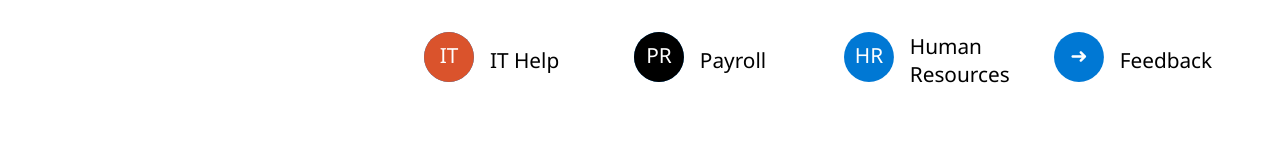
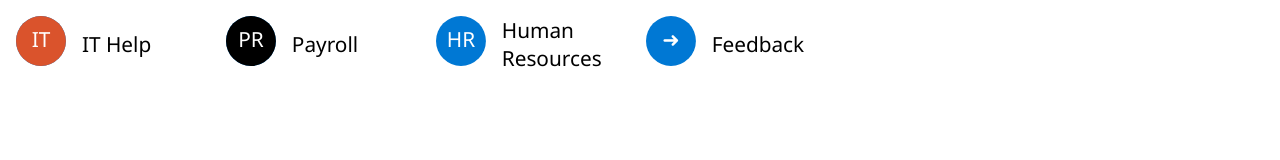
Before and after one commit to whitneyland/wsna-portal-part-contacts, a plain HTML site: page index.html in a window 1280 px wide. Drawn offline with Linux system fonts and the light colour scheme.

Commit message:
almost perfect

```diff
--- a/index.html
+++ b/index.html
@@ -1,5 +1,7 @@
+<!-- tested at https://whitneyland.github.io/wsna-portal-part-contacts/index.html -->
 <style>
-  .center-item {
+  .center-item
+  {
       padding: 0px 0px;
       text-align: center;
       display: flex;
@@ -15,19 +17,19 @@
       font-weight: 400;
       padding-left: 1.0rem;
   }
-  .item-section {
+  .item-section
+  {
       margin: 0px 0;
       display: flex;
       justify-content: flex-start;
   }
-  a {
+  a
+  {
       text-decoration: none;
   }
   body
   {
-      width: 40%; /*Simulate page being reduced in size (i.e. on mobile)*/
-      margin: 2rem auto;
-      padding-left:5rem;
+    margin: 1rem;
   }
   </style>
 
```
